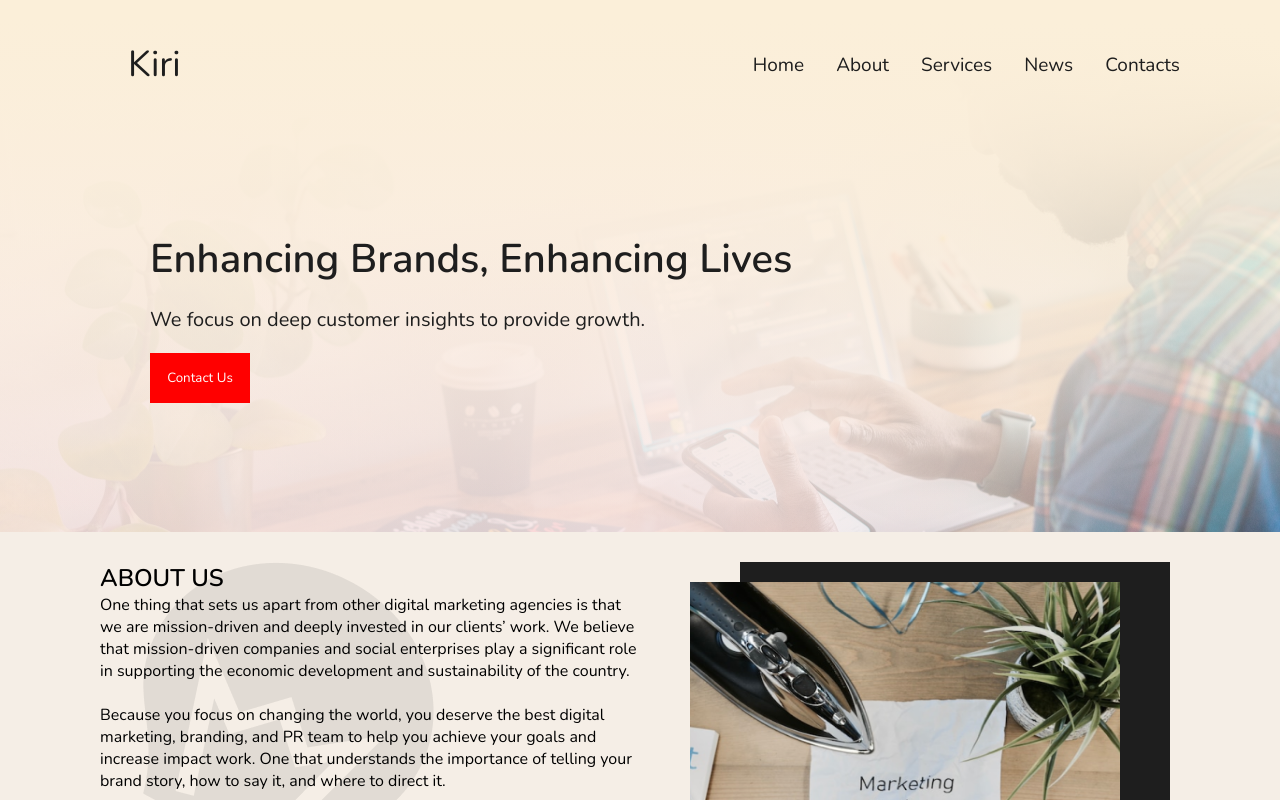
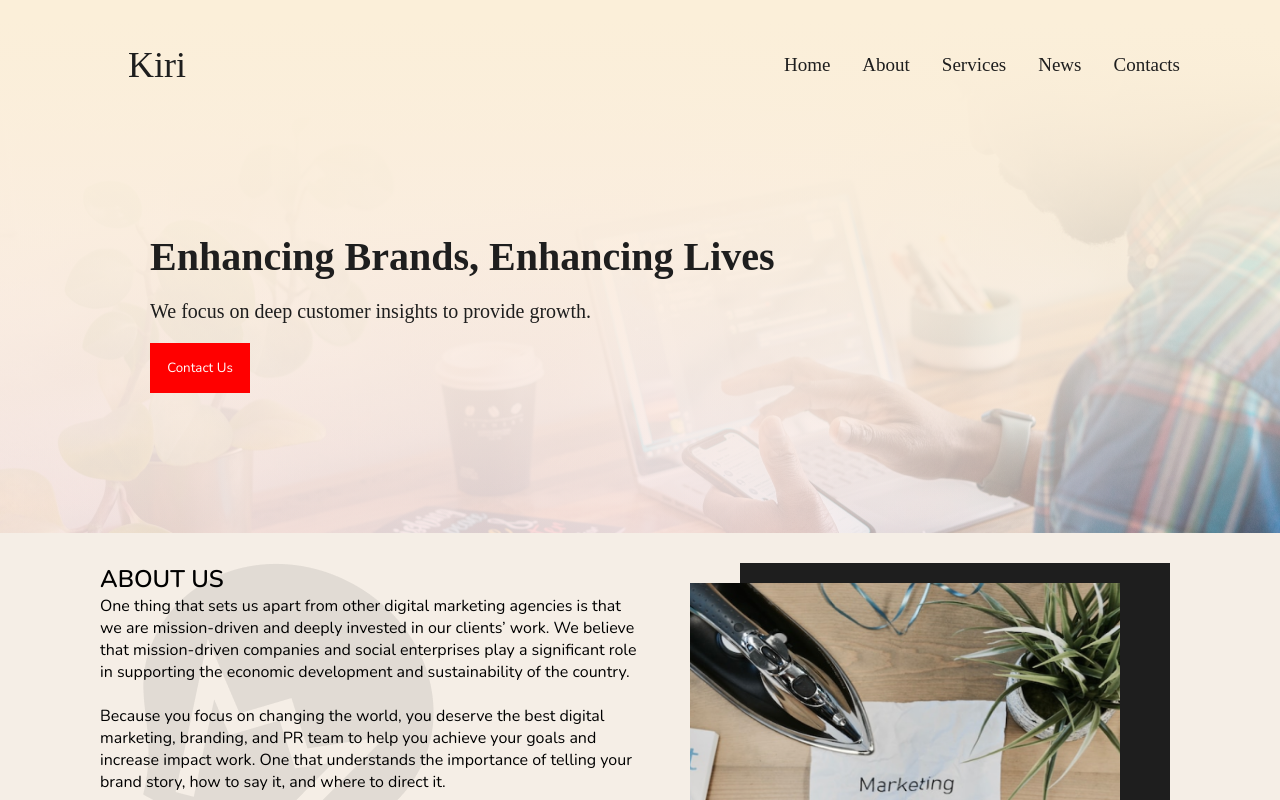
Before and after one commit to Imranyy/Kiri, a React (Create React App) app: page / in a window 1280 px wide. Shown: the top 800 px of the page. Built offline with nearby package versions, Linux system fonts and the light colour scheme.

Commit message:
done with landing page

```diff
--- a/src/components/HeroImage.js
+++ b/src/components/HeroImage.js
@@ -7,10 +7,10 @@ function HeroImage(props) {
             <Navbar/>
                 <div className='Hero-image'>
                     <div className='hero-text' style={{marginLeft:'150px'}}>
-                        <h1 className='Enhancing' style={{fontSize:'40px',fontWeight:'bolder',color:'#1E1E1E'}}>
+                        <h1 className='Enhancing' style={{fontSize:'40px',fontWeight:'bolder',color:'#1E1E1E',fontFamily:'League Spartan'}}>
                         Enhancing Brands, Enhancing Lives
                         </h1>
-                        <p className='text' style={{marginTop:"20px",fontSize:'20px',color:'#1E1E1E'}}>
+                        <p className='text' style={{marginTop:"20px",fontSize:'20px',color:'#1E1E1E',fontFamily:'League Spartan'}}>
                             We focus on deep customer insights to provide growth.
                         </p>
                         <button style={{marginTop:"20px", color:'white', background:'red',width:'100px',height:'50px', border:'none'}}>
--- a/src/components/Navbar.js
+++ b/src/components/Navbar.js
@@ -3,26 +3,26 @@ import {Link} from "react-router-dom";
 function Navbar(props) {
     return (
         <>
-            <nav className="navbar">
+            <nav className="navbar" >
                 <div className="brand">
-                    <Link to='/' className="navbar-brand">Kiri</Link>
+                    <Link to='/' className="navbar-brand" style={{fontFamily:'League Spartan'}}>Kiri</Link>
                 </div>
                 <div className="collapse navbar-collapse" id="navbarSupportedContent">
-                    <ul className="navbar-nav me-auto mb-2 mb-lg-0">
+                    <ul className="navbar-nav me-auto mb-2 mb-lg-0" >
                         <li className="nav-item">
-                            <Link to='/' className="nav-link active" aria-current="page">Home</Link>
+                            <Link to='/' className="nav-link active" aria-current="page" style={{fontFamily:'League Spartan'}}>Home</Link>
                         </li>
                         <li className="nav-item">
-                            <Link to='/about' className="nav-link">About</Link>
+                            <Link to='/about' className="nav-link" style={{fontFamily:'League Spartan'}}>About</Link>
                         </li>
                         <li className="nav-item">
-                            <Link to='/services' className="nav-link">Services</Link>
+                            <Link to='/services' className="nav-link" style={{fontFamily:'League Spartan'}}>Services</Link>
                         </li>
                         <li className="nav-item">
-                            <Link to='/news' className="nav-link">News</Link>
+                            <Link to='/news' className="nav-link" style={{fontFamily:'League Spartan'}}>News</Link>
                         </li>
                         <li className="nav-item">
-                            <Link to='/contacts' className="nav-link">Contacts</Link>
+                            <Link to='/contacts' className="nav-link" style={{fontFamily:'League Spartan'}}>Contacts</Link>
                         </li>
                     </ul>
                 </div>
```
